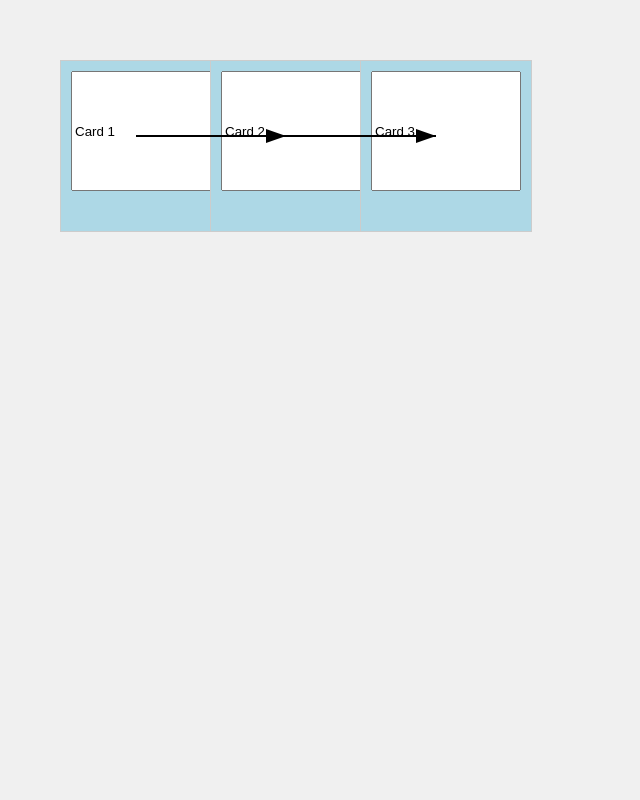
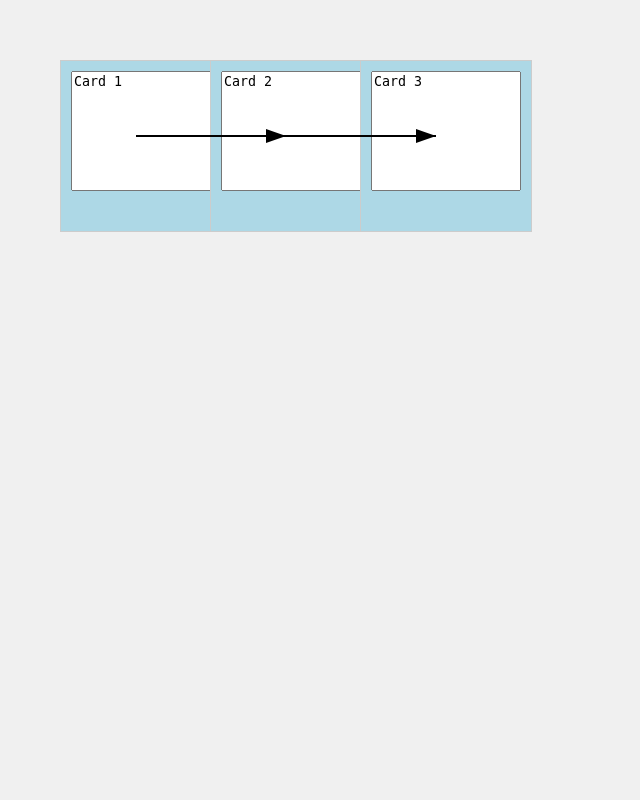
Before and after one commit to SanjayVijay27/cardinality, a Flask app: page / in a window 1280 px wide. Shown: the whole page, without its empty margins (0-640 px from the left). Run offline with Flask 3, Linux system fonts and the light colour scheme.

Commit message:
textarea instead of simple input for textboxes

```diff
--- a/static/script.js
+++ b/static/script.js
@@ -29,9 +29,9 @@ function renderCards() {
             .on("end", dragEnded)
         );
 
-    newCards.append("input")
-        .attr("type", "text")
+    newCards.append("textarea")
         .attr("value", d => d.text)
+        .text(d => d.text)
         .on("change", function(event, d) {
             const card = d3.select(this.parentNode);
             const cardData = card.datum();
--- a/templates/index.html
+++ b/templates/index.html
@@ -29,10 +29,12 @@
             position: absolute;
             cursor: move;
         }
-        .card input {
+        .card textarea {
             width: 100%;
             height: 80%;
             box-sizing: border-box;
+            resize: none;
+            overflow: auto;
         }
         svg {
             position: absolute;
```
